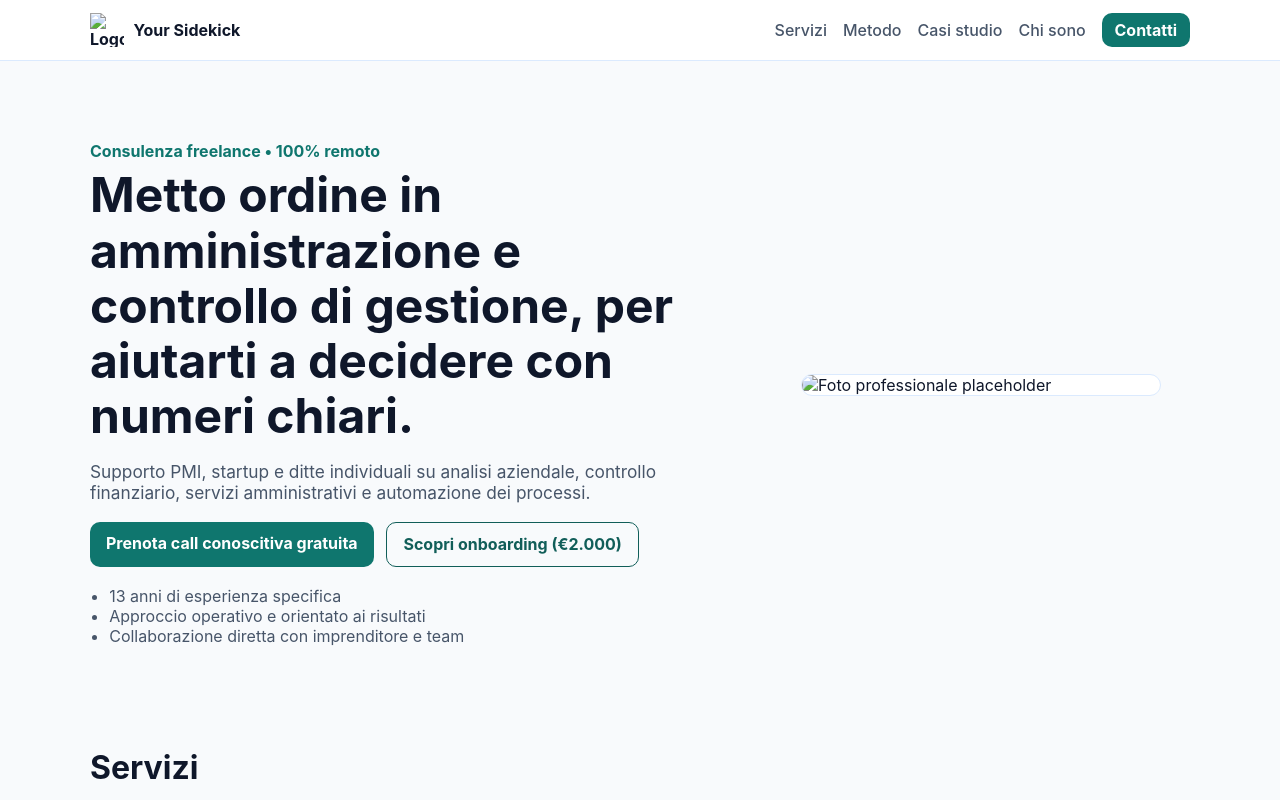
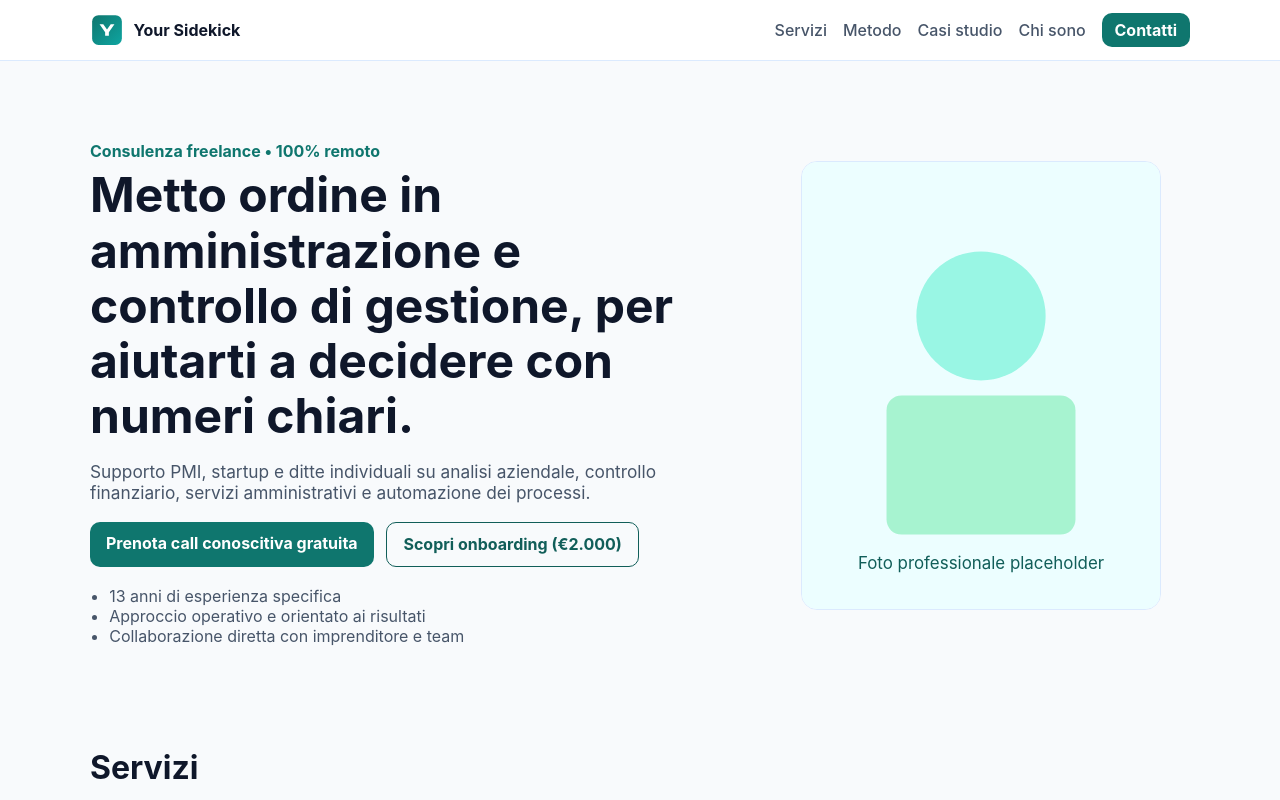
Before and after one commit to YourSidekick/YourSidekick.github.io, a plain HTML site: page index.html in a window 1280 px wide. Shown: the top 800 px of the page. Drawn offline with Linux system fonts and the light colour scheme.

Commit message:
Fix placeholder asset paths in index

```diff
--- a/index.html
+++ b/index.html
@@ -19,15 +19,15 @@
       property="og:description"
       content="Supporto operativo e strategico per PMI, startup e ditte individuali: numeri più chiari, processi più efficienti, decisioni migliori."
     />
-    <meta property="og:image" content="./assets/profile-placeholder.svg" />
-    <link rel="icon" href="./assets/logo-placeholder.svg" type="image/svg+xml" />
+    <meta property="og:image" content="./profile-placeholder.svg" />
+    <link rel="icon" href="./logo-placeholder.svg" type="image/svg+xml" />
     <link rel="stylesheet" href="./styles.css" />
   </head>
   <body>
     <header class="site-header">
       <div class="container nav-wrap">
         <a href="#" class="brand">
-          <img src="./assets/logo-placeholder.svg" alt="Logo Your Sidekick" />
+          <img src="./logo-placeholder.svg" alt="Logo Your Sidekick" />
           <span>Your Sidekick</span>
         </a>
         <nav>
@@ -63,7 +63,7 @@
               <li>Collaborazione diretta con imprenditore e team</li>
             </ul>
           </div>
-          <img src="./assets/profile-placeholder.svg" alt="Foto professionale placeholder" class="profile" />
+          <img src="./profile-placeholder.svg" alt="Foto professionale placeholder" class="profile" />
         </div>
       </section>
 
@@ -164,7 +164,7 @@
 
       <section id="chi-sono" class="section">
         <div class="container about-grid">
-          <img src="./assets/profile-placeholder.svg" alt="Foto professionale placeholder" class="profile" />
+          <img src="./profile-placeholder.svg" alt="Foto professionale placeholder" class="profile" />
           <div>
             <h2>Chi sono</h2>
             <p>
```
